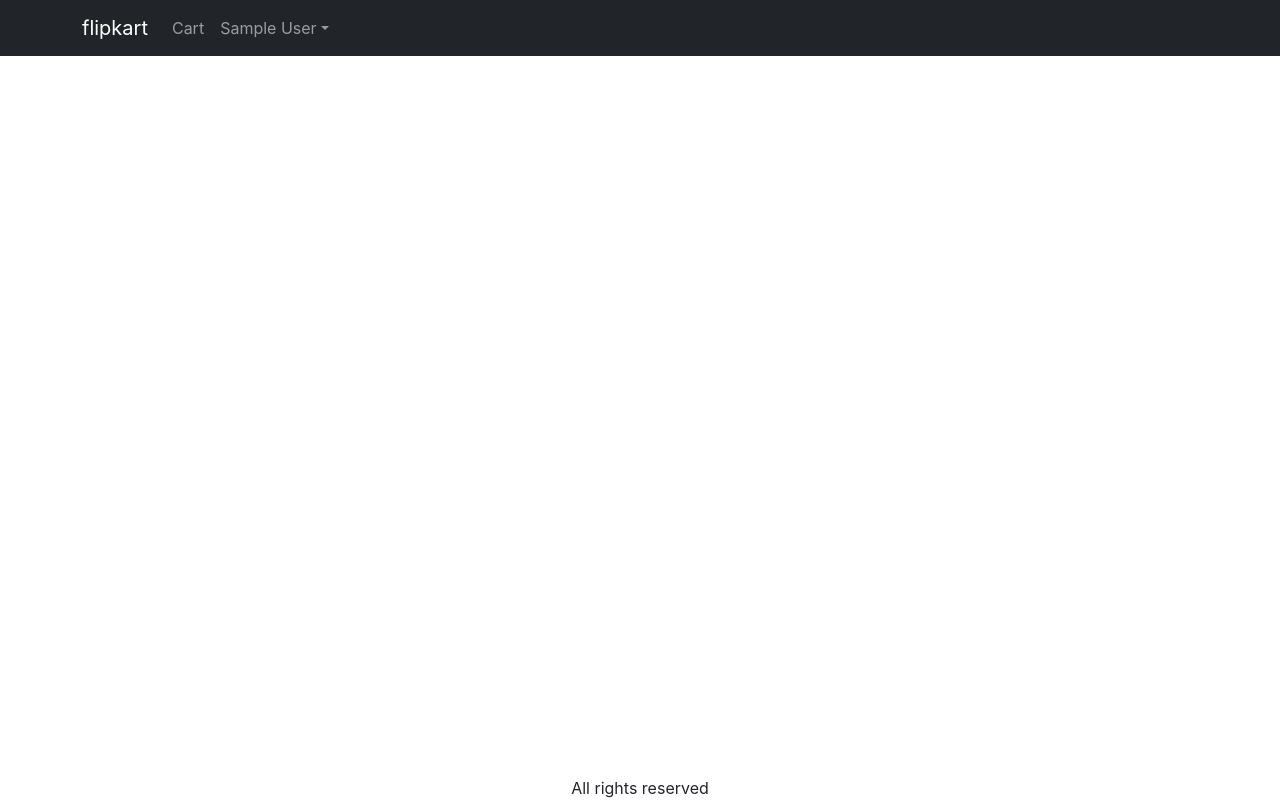
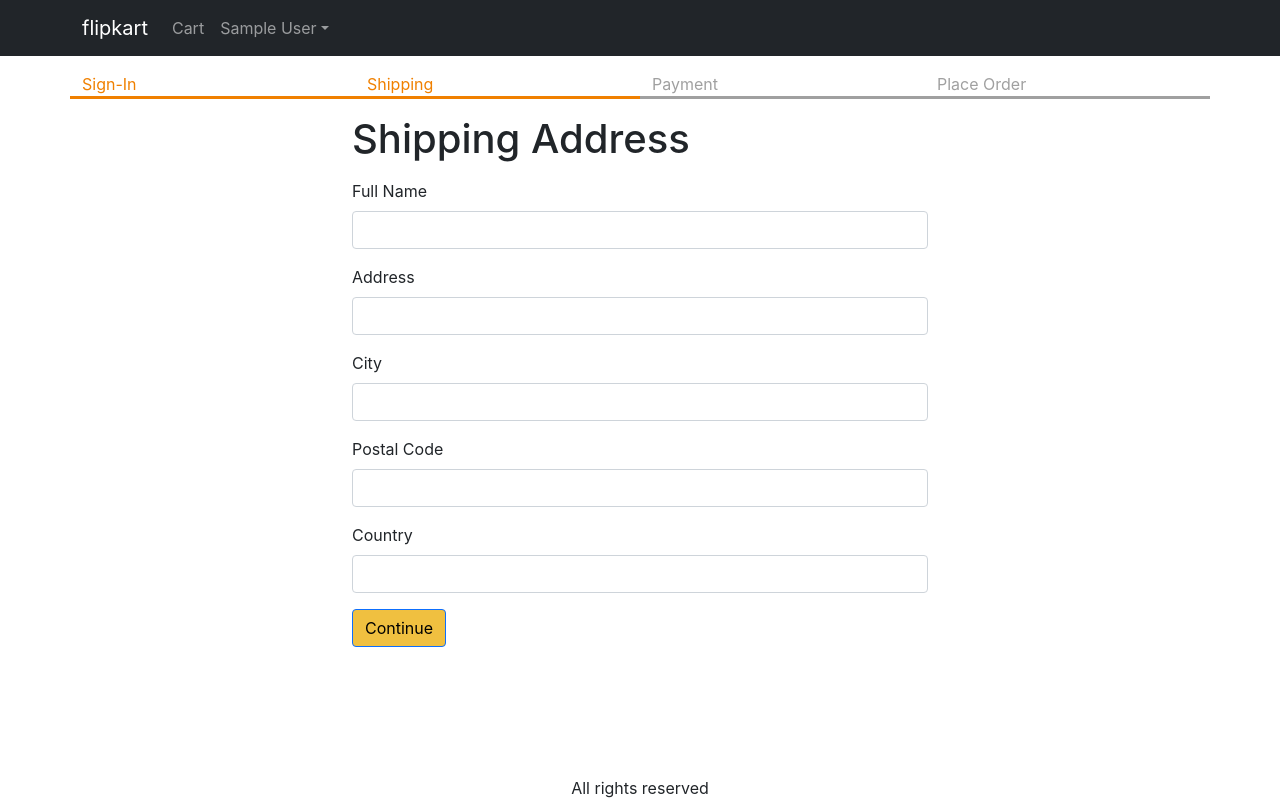
Before and after one commit to chiru381/flipkart, a React (Create React App) app in the folder frontend/: page /shipping in a window 1280 px wide. Built offline with nearby package versions, Linux system fonts and the light colour scheme; sample sign-in values are in the browser's storage.

Commit message:
shipping and checkout

```diff
--- a/frontend/src/App.js
+++ b/frontend/src/App.js
@@ -1,5 +1,5 @@
 import { BrowserRouter, Link, Route, Routes } from "react-router-dom";
-import { ToastContainer } from "react-toastify";
+// import { ToastContainer } from "react-toastify";
 import "react-toastify/dist/ReactToastify.css";
 import NavDropdown from "react-bootstrap/NavDropdown";
 import HomeScreen from "./screens/HomeScreen";
@@ -13,6 +13,7 @@
 import { Store } from "./Store";
 import CartScreen from "./screens/CartScreen";
 import SigninScreen from "./screens/SigninScreen";
+import ShippingAddressScreen from "./screens/ShippingAddressScreen";
 
 function App() {
   const { state, dispatch: ctxDispatch } = useContext(Store);
@@ -21,6 +22,7 @@
   const signoutHandler = () => {
     ctxDispatch({ type: "USER_SIGNOUT" });
     localStorage.removeItem("userInfo");
+    localStorage.removeItem("shippingAddress");
   };
   return (
     <BrowserRouter>
@@ -72,6 +74,10 @@
               <Route path="/product/:slug" element={<ProductScreen />} />
               <Route path="/cart" element={<CartScreen />} />
               <Route path="/signin" element={<SigninScreen />} />
+              <Route
+                path="/shipping"
+                element={<ShippingAddressScreen />}
+              ></Route>
               <Route path="/" element={<HomeScreen />} />
             </Routes>
           </Container>
--- a/frontend/src/Store.js
+++ b/frontend/src/Store.js
@@ -8,6 +8,9 @@
     : null,
 
   cart: {
+    shippingAddress: localStorage.getItem("shippingAddress")
+      ? JSON.parse(localStorage.getItem("shippingAddress"))
+      : {},
     cartItems: localStorage.getItem("cartItems")
       ? JSON.parse(localStorage.getItem("cartItems"))
       : [],
@@ -41,6 +44,18 @@
       return {
         ...state,
         userInfo: null,
+        cart: {
+          cartItems: [],
+          shippingAddress: {},
+        },
+      };
+    case "SAVE_SHIPPING_ADDRESS":
+      return {
+        ...state,
+        cart: {
+          ...state.cart,
+          shippingAddress: action.payload,
+        },
       };
     default:
       return state;
--- /dev/null
+++ b/frontend/src/components/CheckoutSteps.js
@@ -0,0 +1,14 @@
+import React from "react";
+import Row from "react-bootstrap/Row";
+import Col from "react-bootstrap/Col";
+
+export default function CheckoutSteps(props) {
+  return (
+    <Row className="checkout-steps">
+      <Col className={props.step1 ? "active" : ""}>Sign-In</Col>
+      <Col className={props.step2 ? "active" : ""}>Shipping</Col>
+      <Col className={props.step3 ? "active" : ""}>Payment</Col>
+      <Col className={props.step4 ? "active" : ""}>Place Order</Col>
+    </Row>
+  );
+}
--- a/frontend/src/index.css
+++ b/frontend/src/index.css
@@ -47,3 +47,11 @@
 .small-container {
   max-width: 600px;
 }
+.checkout-steps > div {
+  border-bottom: 0.2rem solid #a0a0a0;
+  color: #a0a0a0;
+}
+.checkout-steps > div.active {
+  border-bottom: 0.2rem solid #f08000;
+  color: #f08000;
+}
--- /dev/null
+++ b/frontend/src/screens/ShippingAddressScreen.js
@@ -0,0 +1,111 @@
+import React, { useContext, useEffect, useState } from "react";
+import { Helmet } from "react-helmet-async";
+import Form from "react-bootstrap/Form";
+import Button from "react-bootstrap/Button";
+import { useNavigate } from "react-router-dom";
+import { Store } from "../Store";
+import CheckoutSteps from "../components/CheckoutSteps";
+
+export default function ShippingAddressScreen() {
+  const navigate = useNavigate();
+  const { state, dispatch: ctxDispatch } = useContext(Store);
+  const {
+    userInfo,
+    cart: { shippingAddress },
+  } = state;
+  const [fullName, setFullName] = useState(shippingAddress.fullName || "");
+  const [address, setAddress] = useState(shippingAddress.address || "");
+  const [city, setCity] = useState(shippingAddress.city || "");
+  const [postalCode, setPostalCode] = useState(
+    shippingAddress.postalCode || ""
+  );
+  useEffect(() => {
+    if (!userInfo) {
+      navigate("/signin?redirect=/shipping");
+    }
+  }, [userInfo, navigate]);
+  const [country, setCountry] = useState(shippingAddress.country || "");
+  const submitHandler = (e) => {
+    e.preventDefault();
+    ctxDispatch({
+      type: "SAVE_SHIPPING_ADDRESS",
+      payload: {
+        fullName,
+        address,
+        city,
+        postalCode,
+        country,
+      },
+    });
+    localStorage.setItem(
+      "shippingAddress",
+      JSON.stringify({
+        fullName,
+        address,
+        city,
+        postalCode,
+        country,
+      })
+    );
+    navigate("/payment");
+  };
+  return (
+    <div>
+      <Helmet>
+        <title>Shipping Address</title>
+      </Helmet>
+
+      <CheckoutSteps step1 step2></CheckoutSteps>
+      <div className="container small-container">
+        <h1 className="my-3">Shipping Address</h1>
+        <Form onSubmit={submitHandler}>
+          <Form.Group className="mb-3" controlId="fullName">
+            <Form.Label>Full Name</Form.Label>
+            <Form.Control
+              value={fullName}
+              onChange={(e) => setFullName(e.target.value)}
+              required
+            />
+          </Form.Group>
+          <Form.Group className="mb-3" controlId="address">
+            <Form.Label>Address</Form.Label>
+            <Form.Control
+              value={address}
+              onChange={(e) => setAddress(e.target.value)}
+              required
+            />
+          </Form.Group>
+          <Form.Group className="mb-3" controlId="city">
+            <Form.Label>City</Form.Label>
+            <Form.Control
+              value={city}
+              onChange={(e) => setCity(e.target.value)}
+              required
+            />
+          </Form.Group>
+          <Form.Group className="mb-3" controlId="postalCode">
+            <Form.Label>Postal Code</Form.Label>
+            <Form.Control
+              value={postalCode}
+              onChange={(e) => setPostalCode(e.target.value)}
+              required
+            />
+          </Form.Group>
+          <Form.Group className="mb-3" controlId="country">
+            <Form.Label>Country</Form.Label>
+            <Form.Control
+              value={country}
+              onChange={(e) => setCountry(e.target.value)}
+              required
+            />
+          </Form.Group>
+          <div className="mb-3">
+            <Button variant="primary" type="submit">
+              Continue
+            </Button>
+          </div>
+        </Form>
+      </div>
+    </div>
+  );
+}
```
Also changed, not shown: 1 other file (tests, documents, lock files or other folders).
